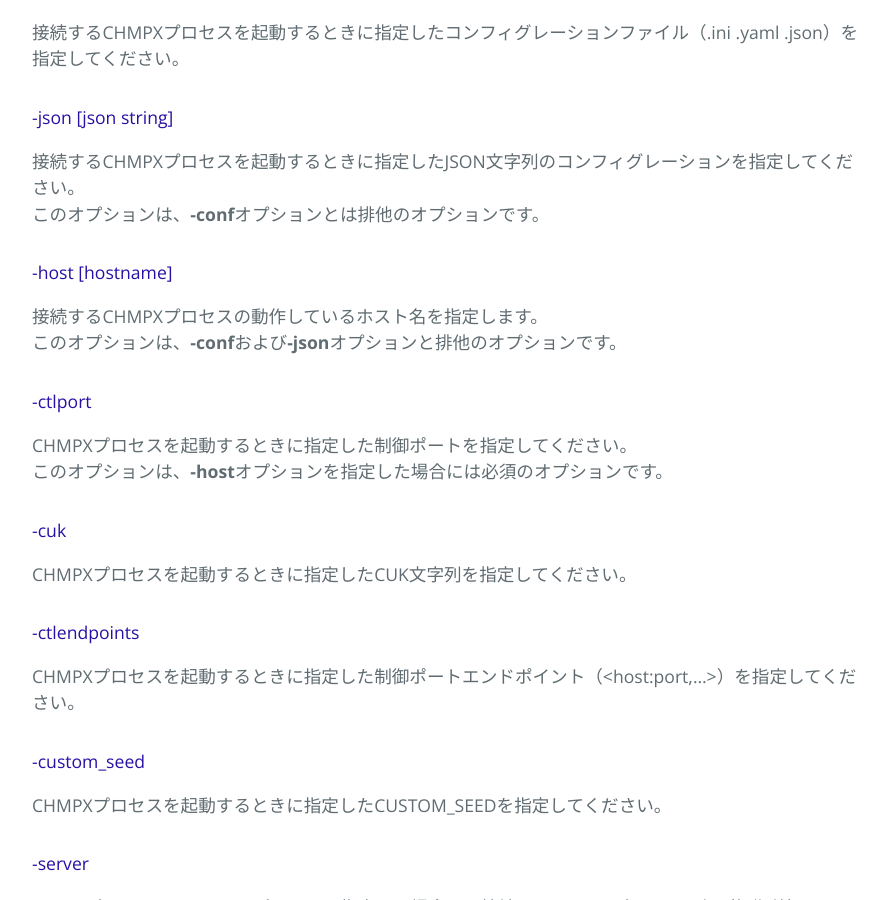
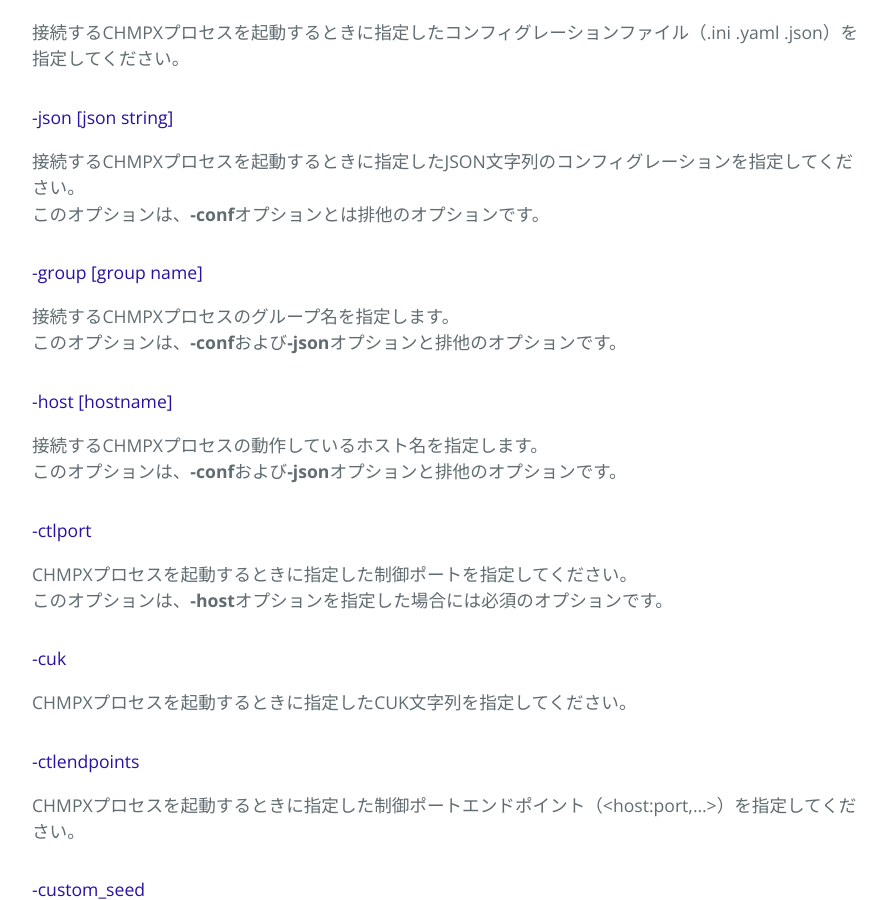
Before and after one commit to yahoojapan/chmpx, a Jekyll site: the page built from toolsja.md, in a window 1280 px wide and 900 px high, scrolled down 7982 px. Shown: the whole window, without its empty margins (192-1079 px from the left). Built offline with Jekyll 4.4.1, drawn with Linux system fonts in a browser that asks for light colours.

Commit message:
Updated chmpxlinetool command option in tools(ja).md

```diff
--- a/toolsja.md
+++ b/toolsja.md
@@ -190,6 +190,9 @@ CHMPXプロセスが起動しているホスト名（IPアドレス）および
 #### -json [json string]
 接続するCHMPXプロセスを起動するときに指定したJSON文字列のコンフィグレーションを指定してください。
 このオプションは、**-conf**オプションとは排他のオプションです。
+#### -group [group name]
+接続するCHMPXプロセスのグループ名を指定します。
+このオプションは、**-conf**および**-json**オプションと排他のオプションです。
 #### -host [hostname]
 接続するCHMPXプロセスの動作しているホスト名を指定します。
 このオプションは、**-conf**および**-json**オプションと排他のオプションです。
```
Also changed, not shown: tools.md (+3 -0 lines).
